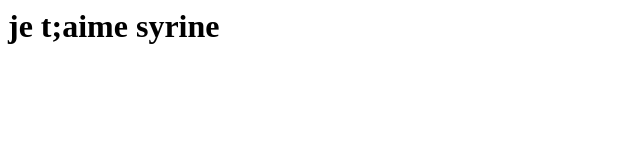
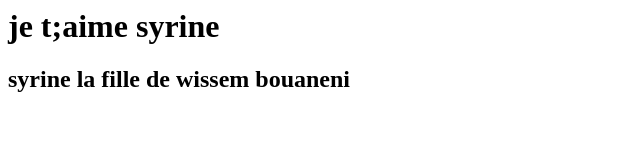
Before and after one commit to wicem38/mafillesyrine, a plain HTML site: page index.html in a window 1280 px wide. Shown: the whole page, without its empty margins (0-640 px from the left). Drawn offline with Linux system fonts and the light colour scheme.

Commit message:
ajoute h2

```diff
--- a/index.html
+++ b/index.html
@@ -2,6 +2,7 @@
     <head>
         <body>
             <h1>je t;aime syrine</h1>
+            <h2>syrine la fille de wissem bouaneni</h2>
         </body>
     </head>
 </html>
```
